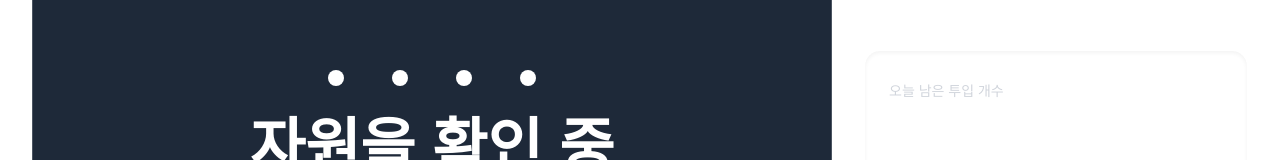
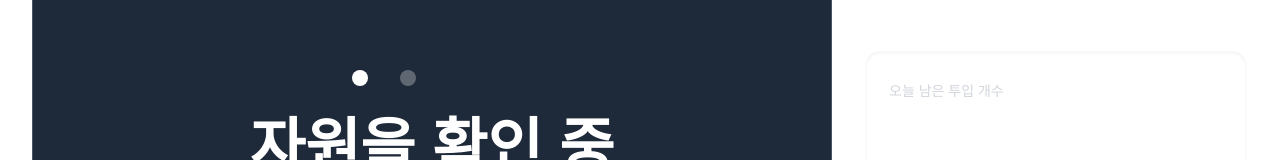
Before and after one commit to hyeonjoonpark/ReHAN_ESG_platform, a Next.js app in the folder frontend/: page /band-split in a window 1280 px wide. Shown: the part 304-464 px from the top of the page. Built offline with nearby package versions, Linux system fonts and the light colour scheme.

Commit message:
FEAT: 자원 확인 중 애니메이션 추가

```diff
--- a/frontend/src/components/CheckResourceSection.tsx
+++ b/frontend/src/components/CheckResourceSection.tsx
@@ -4,11 +4,24 @@ const CheckResourceSection = () => {
             <section className="space-y-8 bg-gray-800 rounded-2xl p-6 border border-white/20 h-full flex items-center justify-center">
                 <div className="flex flex-col justify-center text-center items-center">
                     {/* 점 4개 */}
-                    <div className="flex space-x-4 mb-8 gap-8">
+                    <div className="flex mb-8 gap-8">
                         {Array.from({ length: 4 }).map((_, i) => (
-                          <span key={i} className="w-4 h-4 bg-white rounded-full" />
+                          <span key={i} className="dot w-4 h-4 bg-white rounded-full inline-block" />
                         ))}
                     </div>
+                    <style jsx>{`
+                      @keyframes dotFade {
+                        0%, 20% { opacity: 0; }
+                        30%, 50% { opacity: 1; }
+                        60%, 100% { opacity: 0; }
+                      }
+                      .dot {
+                        animation: dotFade 1.6s infinite ease-in-out;
+                      }
+                      .dot:nth-child(2) { animation-delay: 0.3s; }
+                      .dot:nth-child(3) { animation-delay: 0.6s; }
+                      .dot:nth-child(4) { animation-delay: 0.9s; }
+                    `}</style>
                     <h2 className="text-6xl font-extrabold">자원을 확인 중</h2>
                 </div>
             </section>
```
